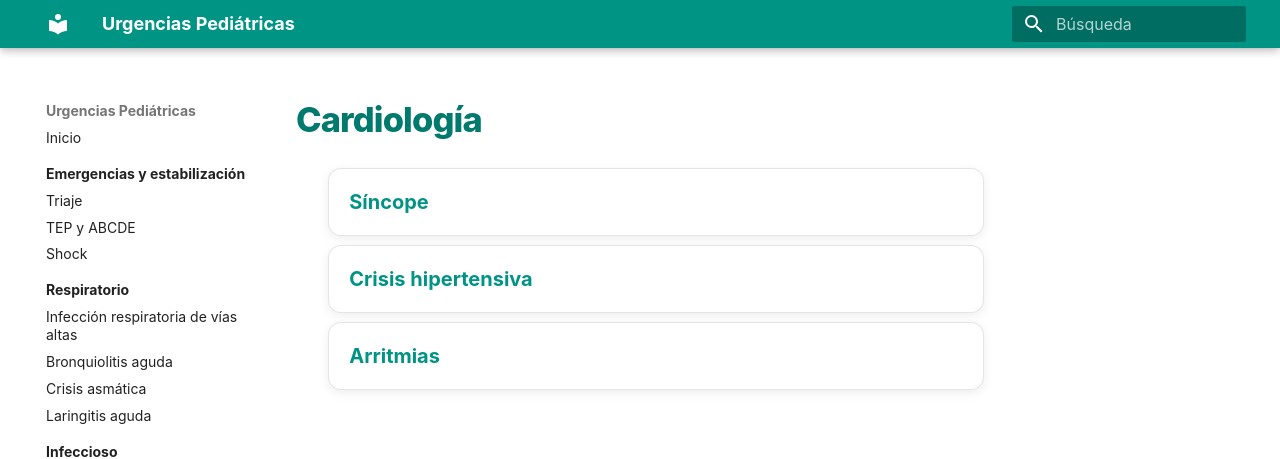
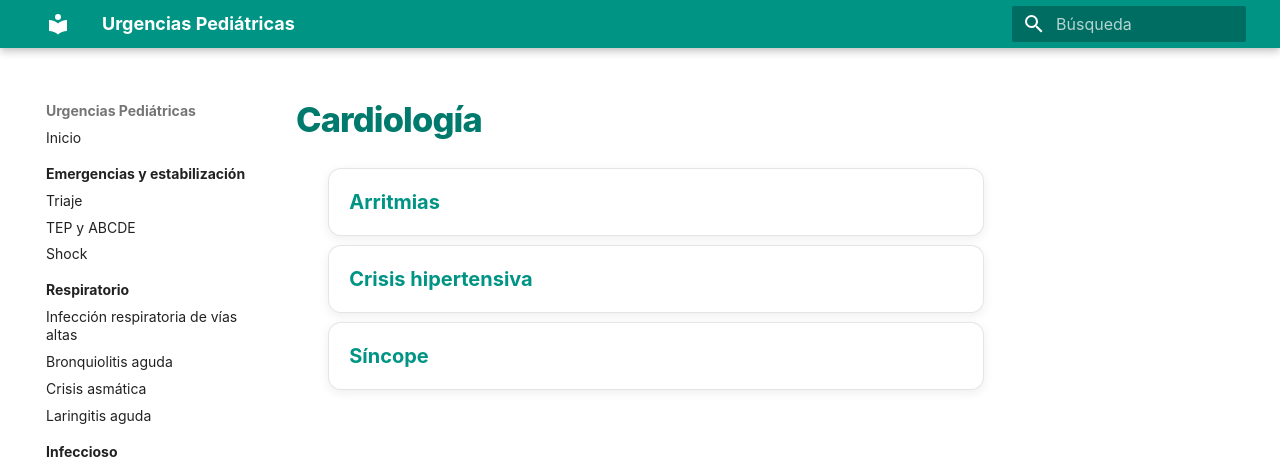
Before and after one commit to gonzaloares/urgencias-pediatricas, an MkDocs documentation site: the page built from docs/cardiologia/index.md, in a window 1280 px wide. Shown: the top 459 px of the page. Built offline with MkDocs 1.6.1 and Material for MkDocs 9.7.7, drawn with Linux system fonts in a browser that asks for light colours.

```diff
--- a/docs/cardiologia/index.md
+++ b/docs/cardiologia/index.md
@@ -2,8 +2,8 @@
 
 <div class="protocol-index" markdown="1">
 
+- [Arritmias](arritmias.md)
+- [Crisis hipertensiva](crisis-hipertensiva.md)
 - [Síncope](sincope.md)
-- [Crisis hipertensiva](crisis-hipertensiva.md)
-- [Arritmias](arritmias.md)
 
 </div>
```
